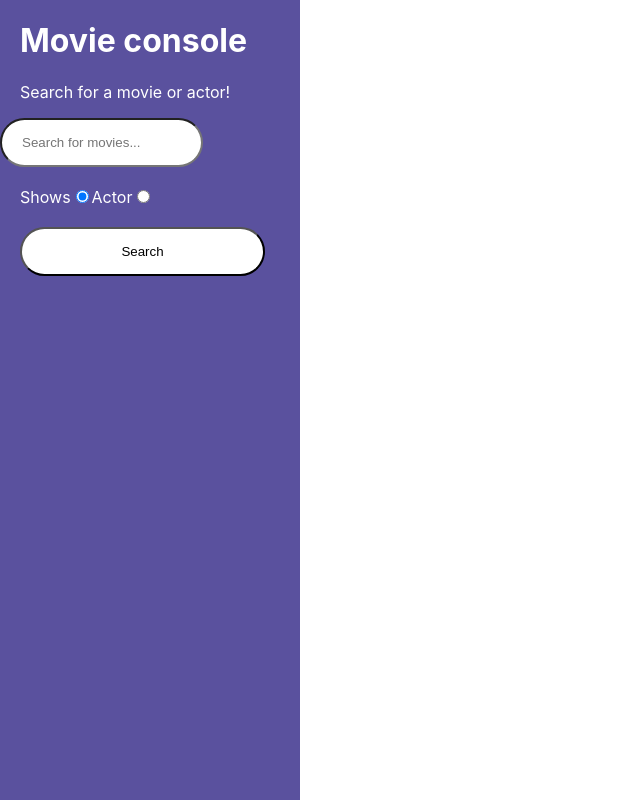
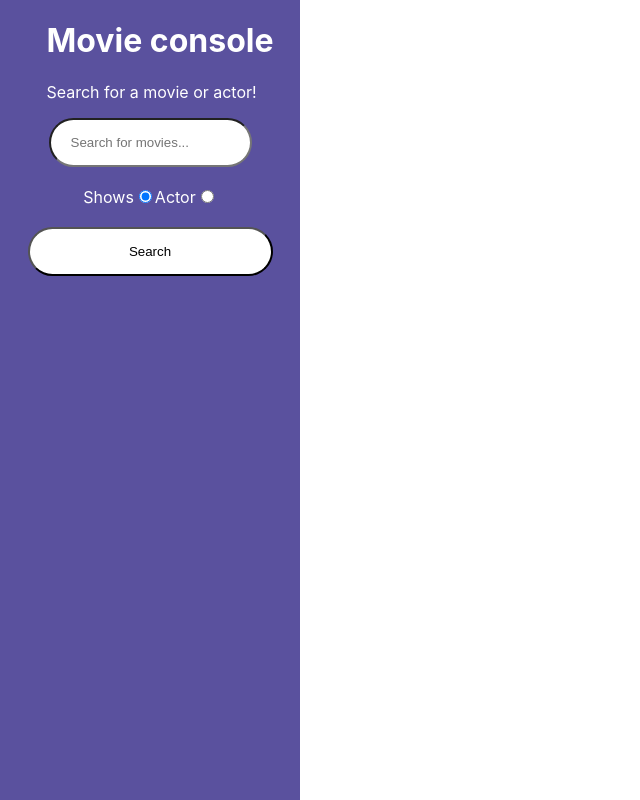
Before and after one commit to m0chael/movie-console, a React (Create React App) app: page / in a window 1280 px wide. Shown: the whole page, without its empty margins (0-640 px from the left). Built offline with nearby package versions, Linux system fonts and the light colour scheme.

Commit message:
More app styling

```diff
--- a/src/index.css
+++ b/src/index.css
@@ -145,6 +145,10 @@ code {
   position: fixed;
   left:0;
   top:0;
+  display: flex;
+  align-items: center;
+  justify-content: flex-start;
+  flex-direction: column;
 }
 .main-subtitle {
   padding-left:20px;
@@ -161,13 +165,11 @@ code {
 }
 
 .radios {
-  margin-left:20px;
   margin-top:20px;
 }
 
 button {
   margin-top:20px;
-  margin-left:20px;
   padding:7px 30px 7px 30px;
   width:245px;
 }
```
